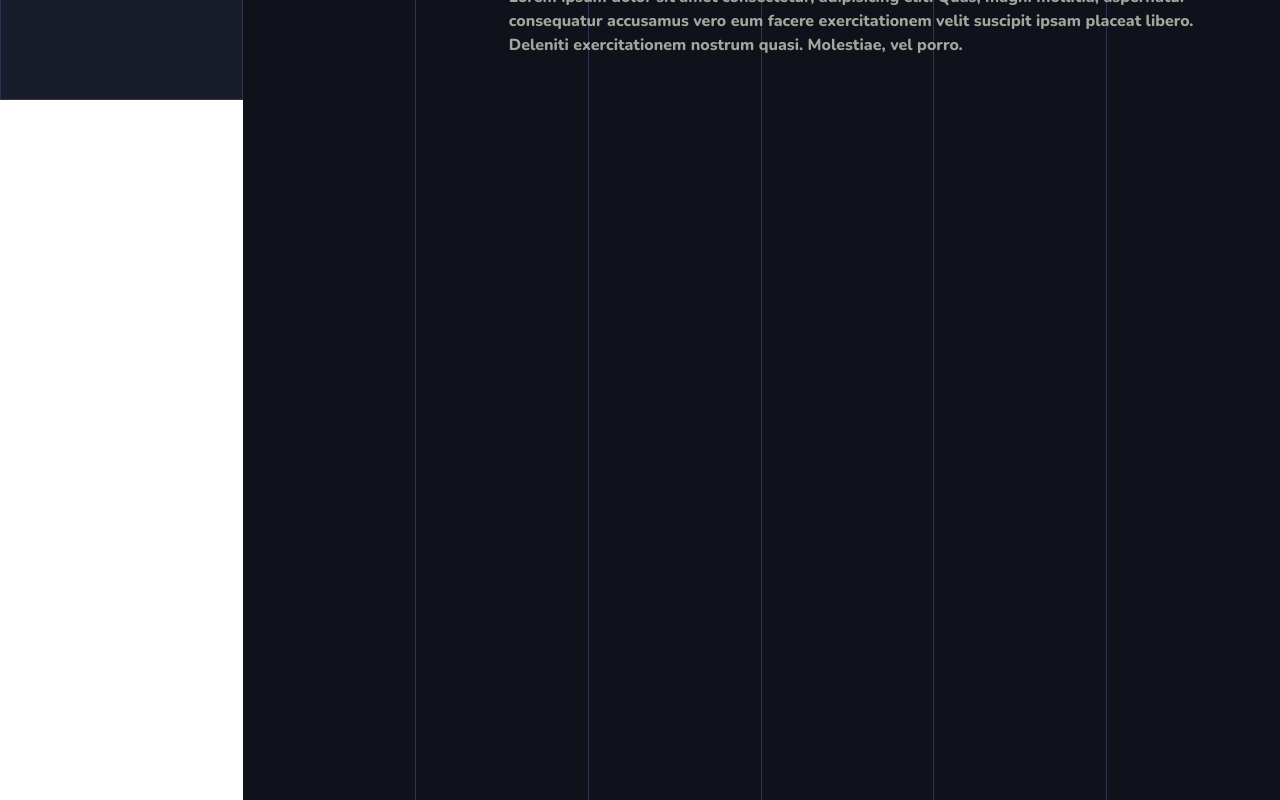
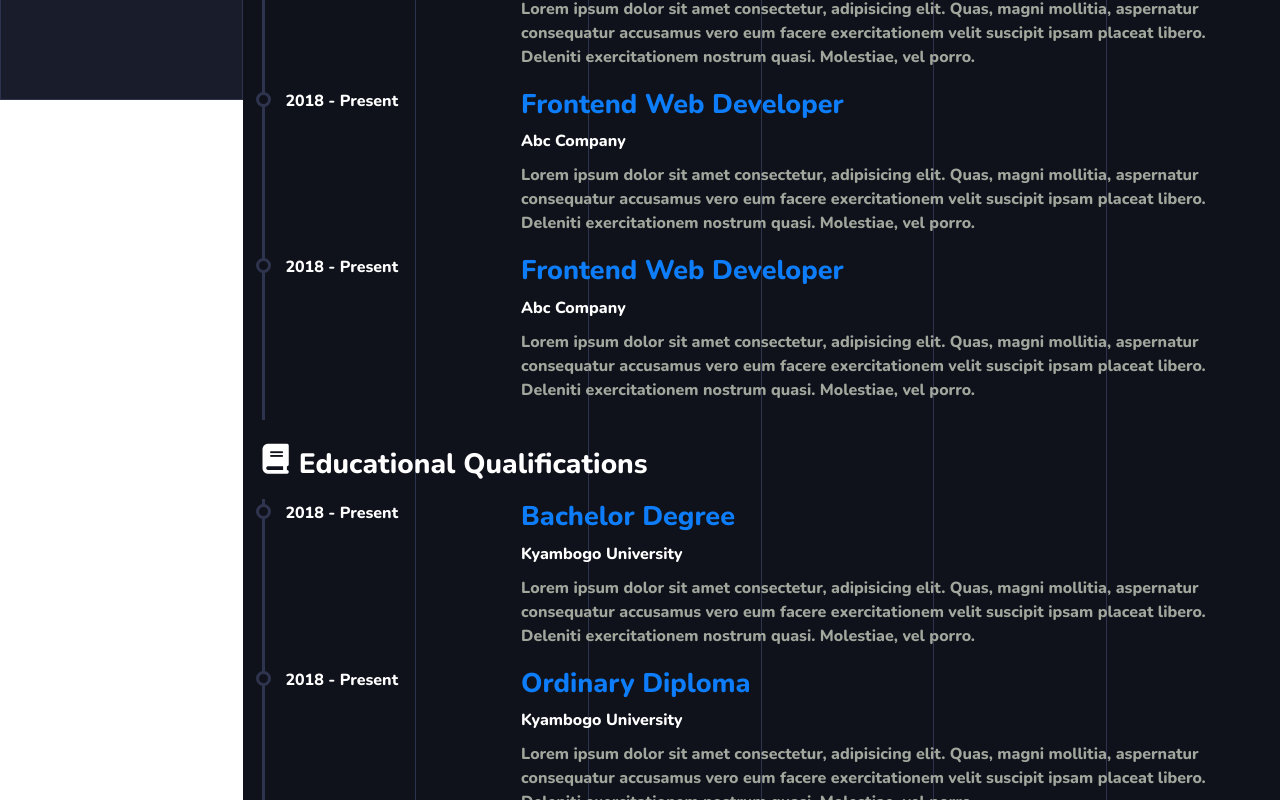
Before and after one commit to OdongAlican/Portfolio, a Vue app: page /resume in a window 1280 px wide. Shown: the part 700-1500 px from the top of the page. Built offline with nearby package versions, Linux system fonts and the light colour scheme.

Commit message:
updates resume views

```diff
--- a/src/views/Resume.vue
+++ b/src/views/Resume.vue
@@ -103,12 +103,97 @@
           <h3>Working Experience</h3>
         </div>
         <div class="experience-section">
+          <div class="dummy-div"></div>
           <div class="left-section">
             <span>2018 - Present</span>
           </div>
           <div class="right-section">
             <h5>Frontend Web Developer</h5>
             <span>Abc Company</span>
+            <p>
+              Lorem ipsum dolor sit amet consectetur, adipisicing elit.
+              Quas, magni mollitia, aspernatur consequatur accusamus
+              vero eum facere exercitationem velit suscipit ipsam placeat
+              libero. Deleniti exercitationem nostrum quasi. Molestiae, vel porro.
+            </p>
+          </div>
+        </div>
+        <div class="experience-section">
+          <div class="dummy-div"></div>
+          <div class="left-section">
+            <span>2018 - Present</span>
+          </div>
+          <div class="right-section">
+            <h5>Frontend Web Developer</h5>
+            <span>Abc Company</span>
+            <p>
+              Lorem ipsum dolor sit amet consectetur, adipisicing elit.
+              Quas, magni mollitia, aspernatur consequatur accusamus
+              vero eum facere exercitationem velit suscipit ipsam placeat
+              libero. Deleniti exercitationem nostrum quasi. Molestiae, vel porro.
+            </p>
+          </div>
+        </div>
+        <div class="experience-section">
+          <div class="dummy-div"></div>
+          <div class="left-section">
+            <span>2018 - Present</span>
+          </div>
+          <div class="right-section">
+            <h5>Frontend Web Developer</h5>
+            <span>Abc Company</span>
+            <p>
+              Lorem ipsum dolor sit amet consectetur, adipisicing elit.
+              Quas, magni mollitia, aspernatur consequatur accusamus
+              vero eum facere exercitationem velit suscipit ipsam placeat
+              libero. Deleniti exercitationem nostrum quasi. Molestiae, vel porro.
+            </p>
+          </div>
+        </div>
+         <div class="working-experience">
+           <i class="fas fa-book"></i>
+          <h3>Educational Qualifications</h3>
+        </div>
+        <div class="experience-section">
+          <div class="dummy-div"></div>
+          <div class="left-section">
+            <span>2018 - Present</span>
+          </div>
+          <div class="right-section">
+            <h5>Bachelor Degree</h5>
+            <span>Kyambogo University</span>
+            <p>
+              Lorem ipsum dolor sit amet consectetur, adipisicing elit.
+              Quas, magni mollitia, aspernatur consequatur accusamus
+              vero eum facere exercitationem velit suscipit ipsam placeat
+              libero. Deleniti exercitationem nostrum quasi. Molestiae, vel porro.
+            </p>
+          </div>
+        </div>
+        <div class="experience-section">
+          <div class="dummy-div"></div>
+          <div class="left-section">
+            <span>2018 - Present</span>
+          </div>
+          <div class="right-section">
+            <h5>Ordinary Diploma</h5>
+            <span>Kyambogo University</span>
+            <p>
+              Lorem ipsum dolor sit amet consectetur, adipisicing elit.
+              Quas, magni mollitia, aspernatur consequatur accusamus
+              vero eum facere exercitationem velit suscipit ipsam placeat
+              libero. Deleniti exercitationem nostrum quasi. Molestiae, vel porro.
+            </p>
+          </div>
+        </div>
+        <div class="experience-section">
+          <div class="dummy-div"></div>
+          <div class="left-section">
+            <span>2018 - Present</span>
+          </div>
+          <div class="right-section">
+            <h5>Advanced Level Certificate</h5>
+            <span>St. Peters Naalya</span>
             <p>
               Lorem ipsum dolor sit amet consectetur, adipisicing elit.
               Quas, magni mollitia, aspernatur consequatur accusamus
@@ -124,7 +209,7 @@
 <style scoped>
 
 .sections {
-  height: 200vh;
+  height: 280vh;
 }
 
 .skills-section {
@@ -197,7 +282,7 @@
   font-size: 30px;
   align-items: center;
   color: #fff;
-  margin-top: 10px;
+  margin: 10px 0;
 }
 
 .working-experience h3 {
@@ -209,6 +294,9 @@
   font-family: Nunito,sans-serif;
   display: flex;
   font-size: 16px;
+  padding: 2px 20px;
+  border-left: 3px solid #2E344E;
+  position: relative;
 }
 
 .experience-section .right-section {
@@ -235,4 +323,17 @@
   flex: 1;
   color: #A2A79D;
 }
+
+.dummy-div {
+  position: absolute;
+  width: 15px;
+  height: 15px;
+  border: 3px solid #2E344E;
+  border-radius: 50%;
+  top: 0;
+  left: 0;
+  margin-top: 5px;
+  margin-left: -9px;
+  background-color: #10121B;
+}
 </style>
```
